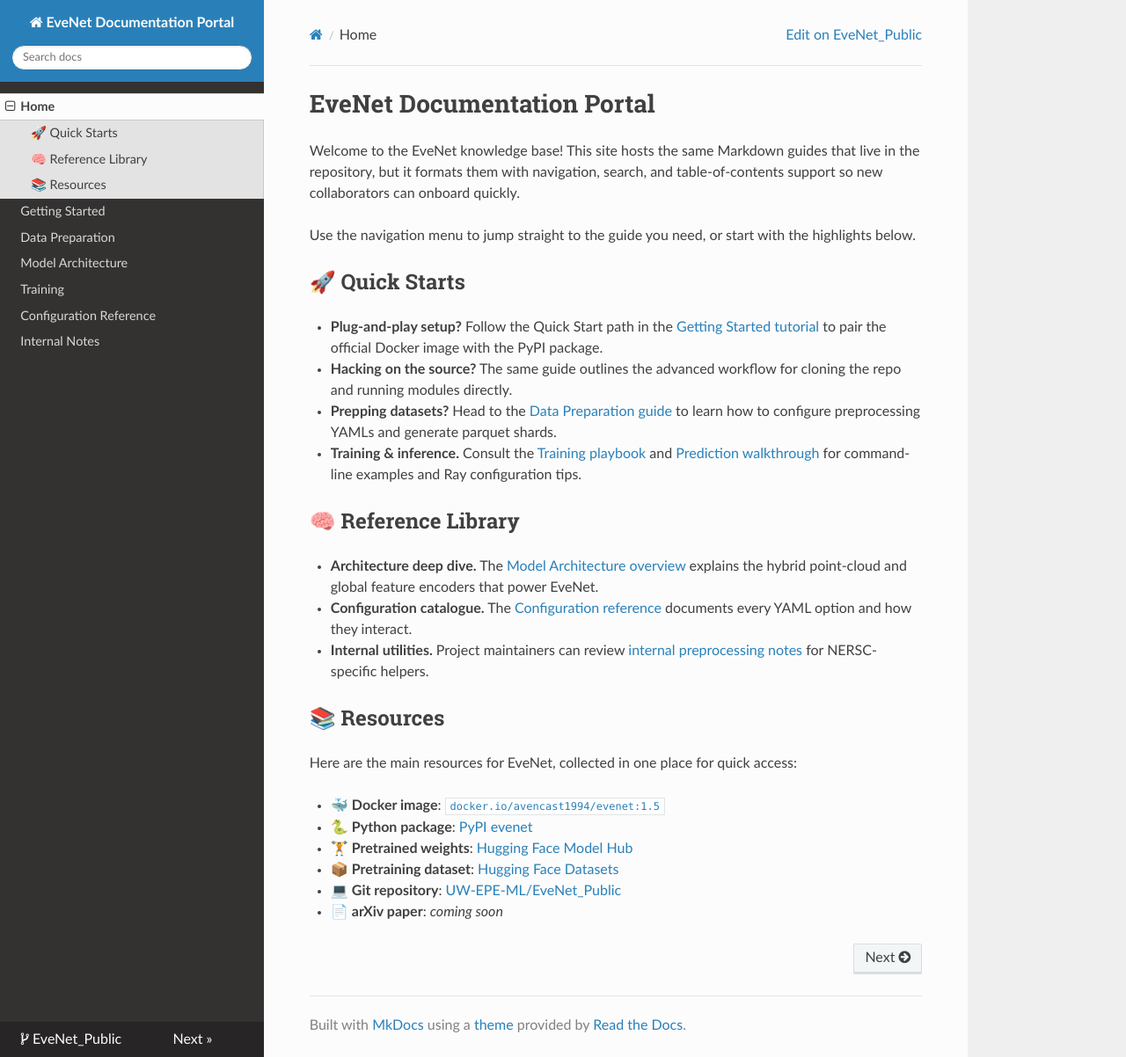
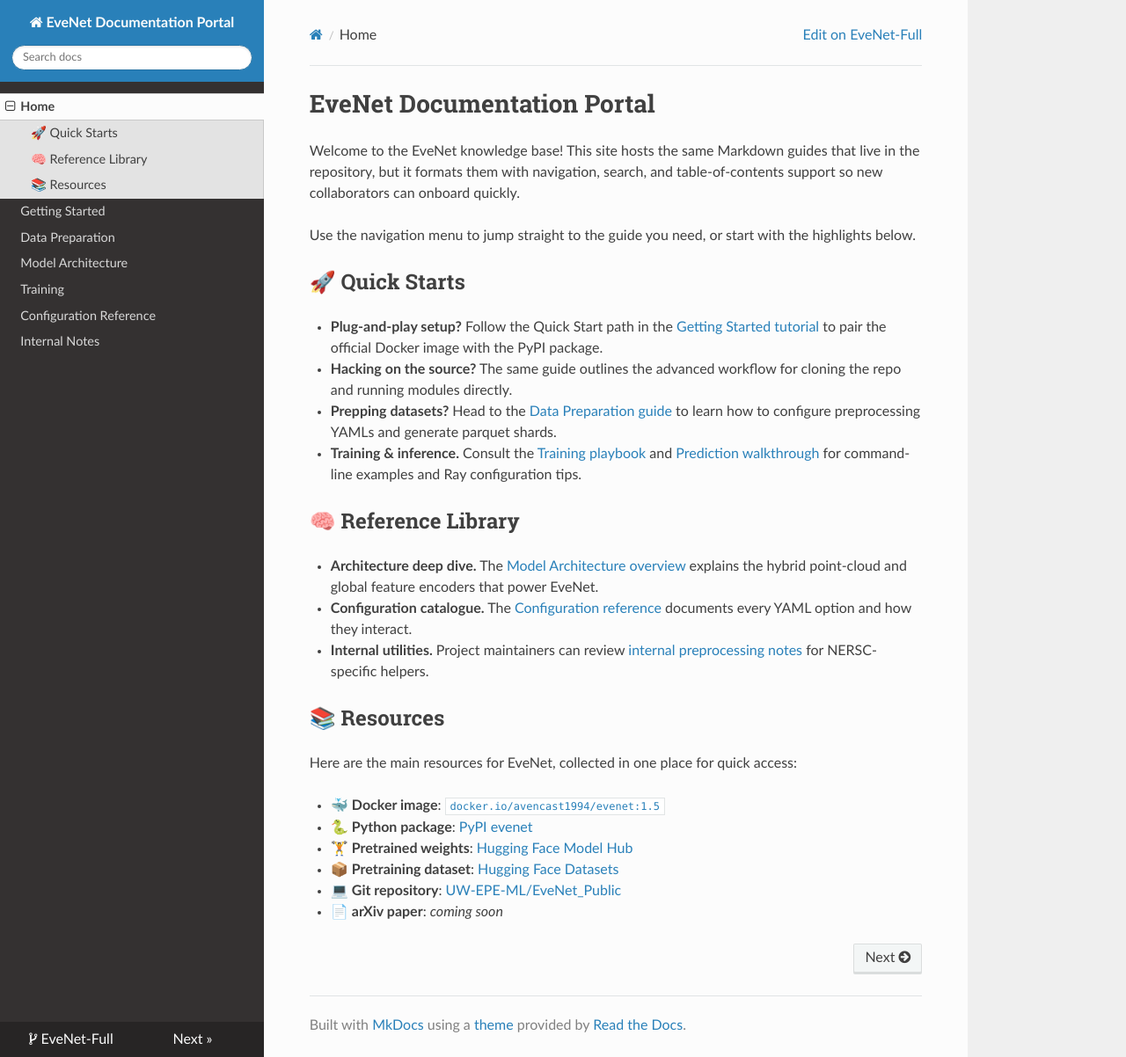
Before and after one commit to EveNet-HEP/EveNet-Full, an MkDocs documentation site: the page built from docs/index.md, in a window 1280 px wide and 1202 px high. Shown: the whole window at 88% size. Built offline with MkDocs 1.6.1, drawn with Linux system fonts in a browser that asks for light colours; nearby versions of some CDN libraries.

Commit message:
fix repo name

```diff
--- a/mkdocs.yml
+++ b/mkdocs.yml
@@ -14,8 +14,8 @@ nav:
 theme:
   name: readthedocs
   custom_dir: docs/overrides
-repo_url: https://github.com/UW-EPE-ML/EveNet_Public
-repo_name: EveNet_Public
+repo_url: https://github.com/EveNet-HEP/EveNet-Full
+repo_name: EveNet-Full
 markdown_extensions:
   - admonition
   - toc:
```
